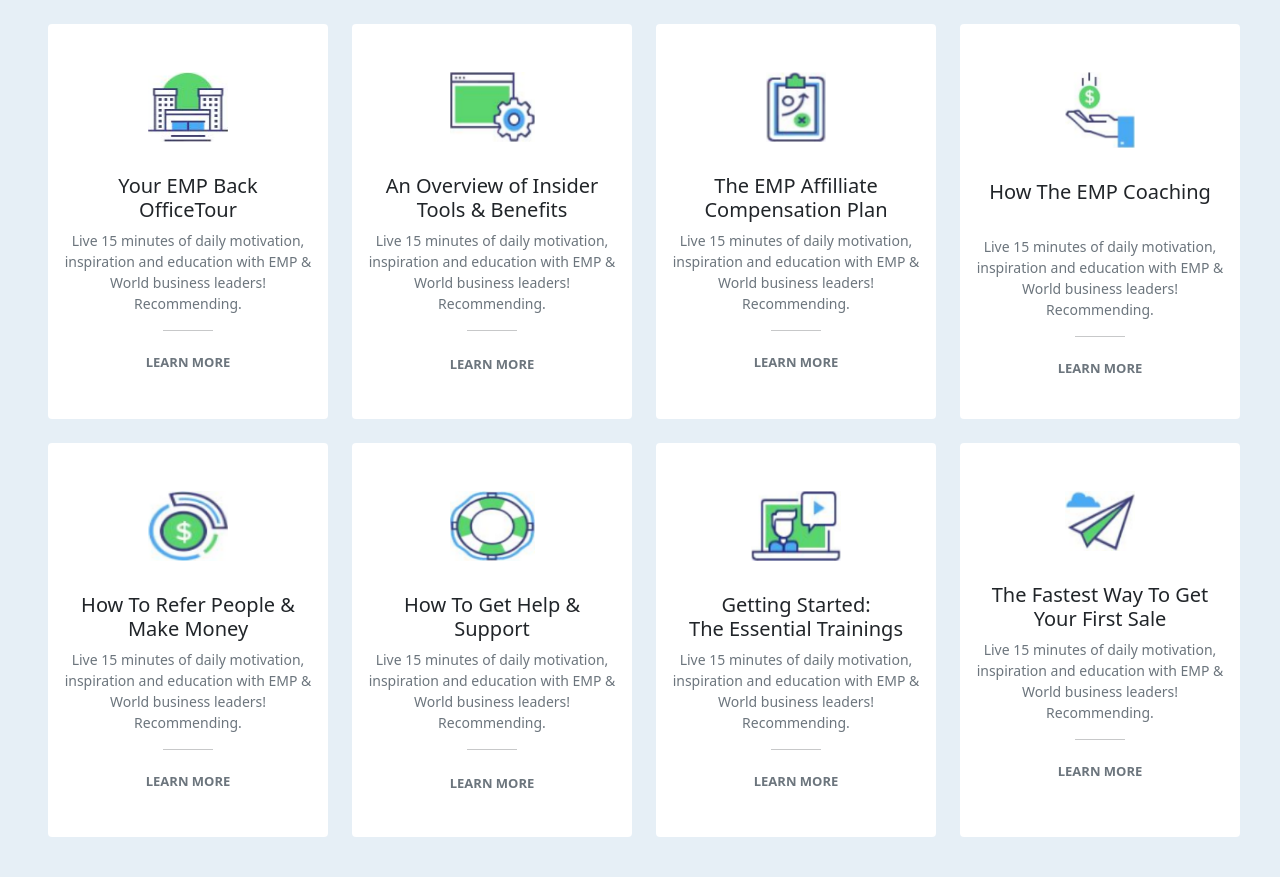
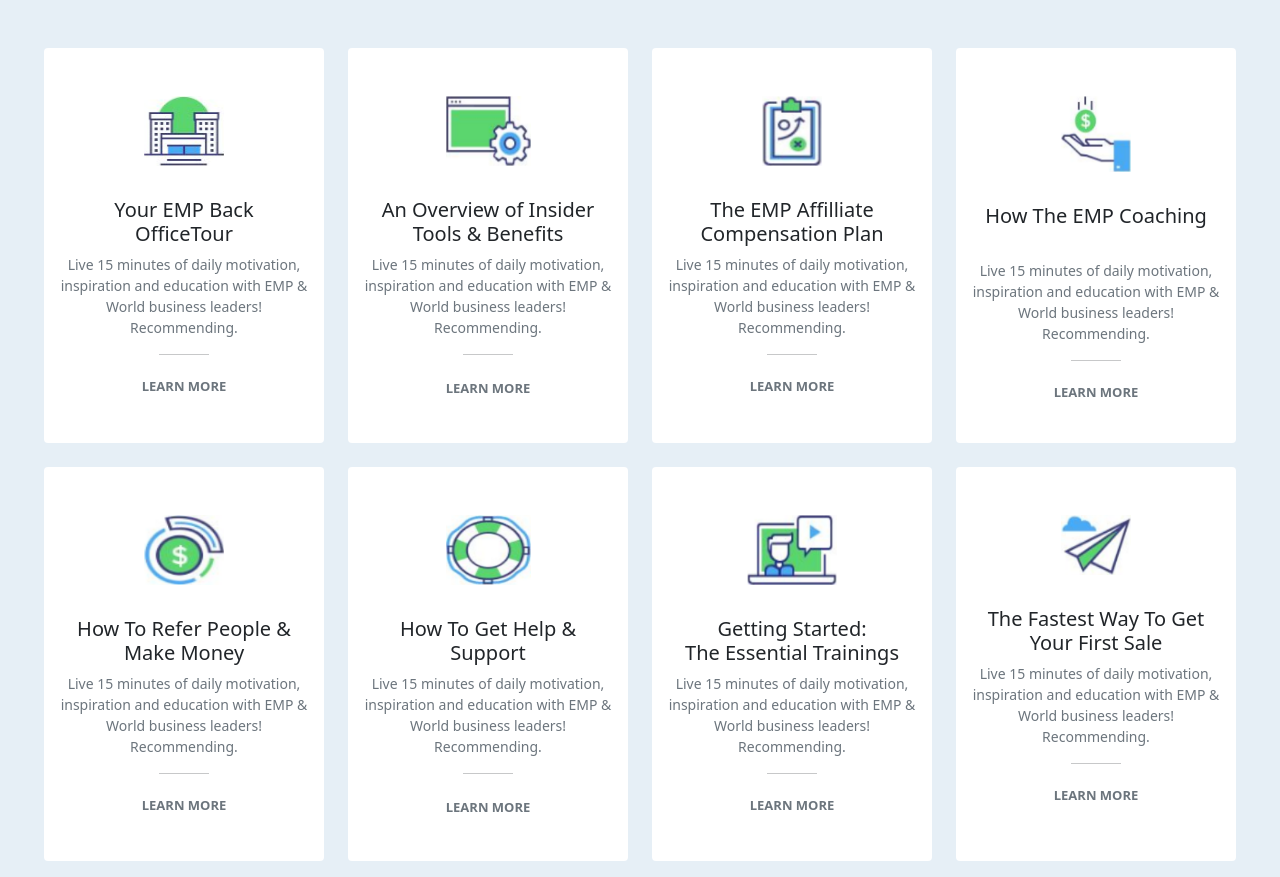
Before and after one commit to becodeorg/yu-4-css-frameworks-gychem, a plain HTML site: page bootstrap/index.html in a window 1280 px wide. Before the commit the page ends 853 px from the top, so only its background shows below. Drawn offline with nearby package versions, Linux system fonts and the light colour scheme.

Commit message:
Added main div to center webpage

```diff
--- a/bootstrap/index.html
+++ b/bootstrap/index.html
@@ -11,10 +11,10 @@
     <link rel="stylesheet" href="style.css">
 </head>
 
-<body>
+<body class="d-flex justify-content-center mt-4">
 
-
-<div class="d-flex flex-wrap ms-5 mt-4 gap-4">
+<div>
+    <div class="d-flex justify-content-center flex-wrap mt-4 gap-4">
 
         <div class="card text-center border-0" style="width: 17.5rem;">
             <img src="./images/officetour.png" class="align-self-center mt-5" height="70px" width="80px">
@@ -59,7 +59,7 @@
 
     </div>
 
-<div class="d-flex flex-wrap ms-5 mt-4 mb-3 gap-4">
+    <div class="d-flex flex-wrap mt-4 mb-3 gap-4">
 
         <div class="card text-center border-0" style="width: 17.5rem;">
             <img src="./images/refer.png" class="align-self-center mt-5" height="70px" width="80px">
@@ -103,7 +103,7 @@
         </div>
 
     </div>
-
+</div>
 
 
 
```
Lines whose indentation alone changed are shown as unchanged.
